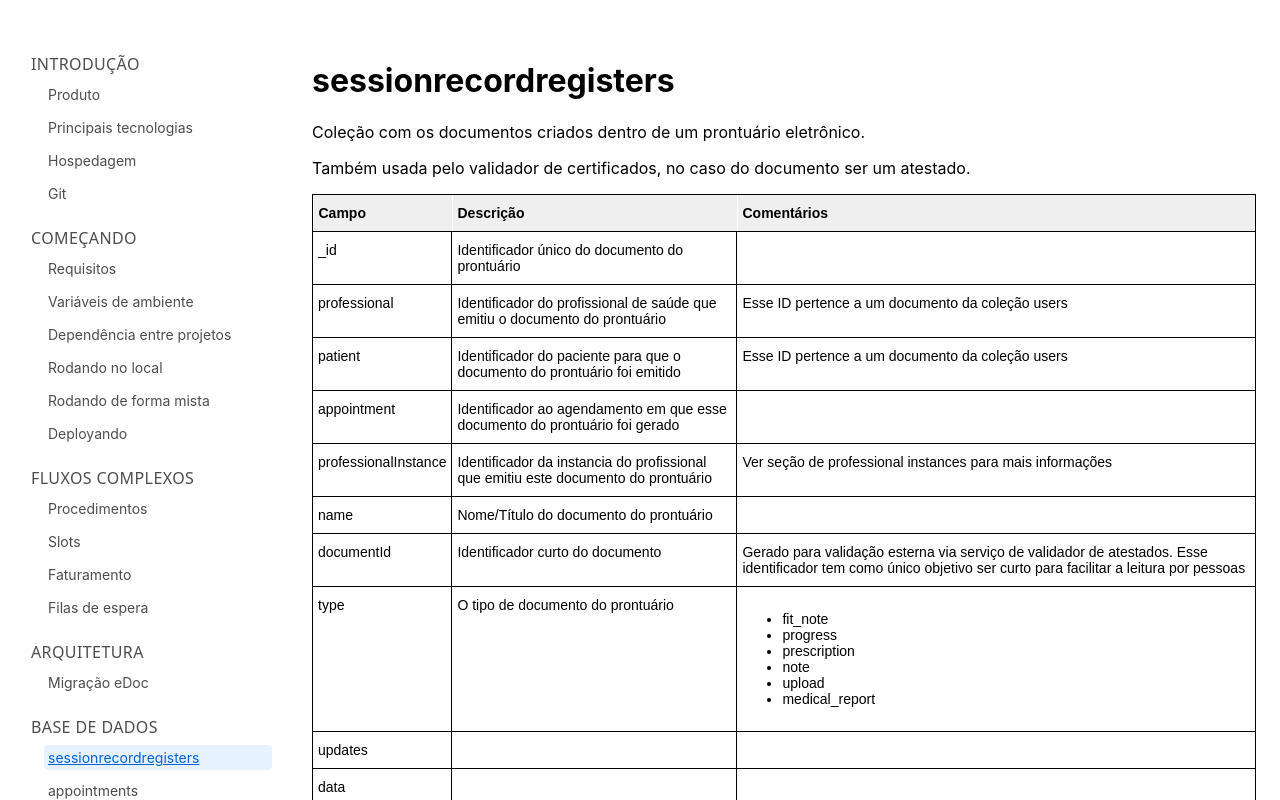
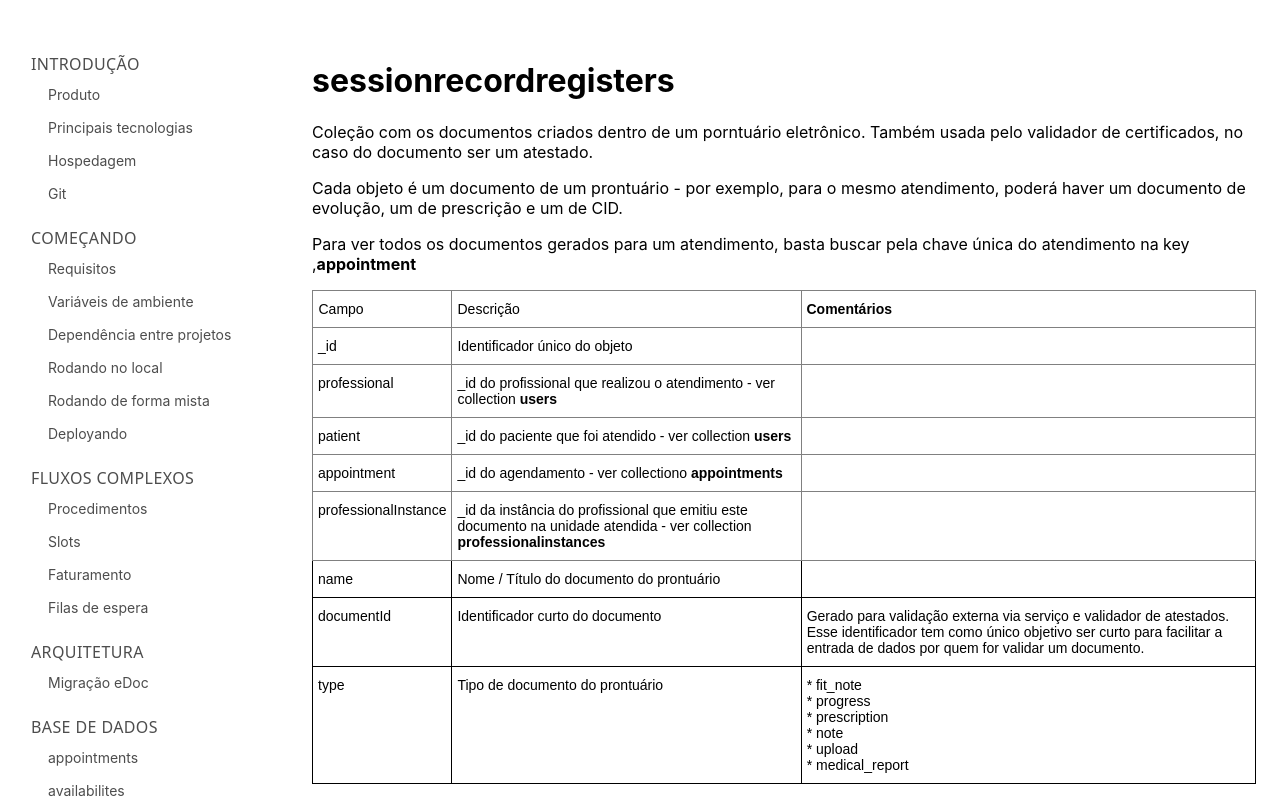
Before and after one commit to plenasaude/edoc-documentation, a React (Vite) app: page /mongo-collections/session-record-registers in a window 1280 px wide. Built offline with nearby package versions, Linux system fonts and the light colour scheme.

Commit message:
Added smsreceiveds documentation

```diff
--- a/src/App.tsx
+++ b/src/App.tsx
@@ -48,6 +48,7 @@ import Organizations from "./pages/MongoCollections/Organizations";
 import ProceduresCollection from "./pages/MongoCollections/Procedures";
 import Rooms from "./pages/MongoCollections/Rooms";
 import Screens from "./pages/MongoCollections/Screens";
+import Smsreceiveds from "./pages/MongoCollections/SmsReceiveds";
 
 import ComplexFlows from "./pages/ComplexFlows";
 import Procedures from "./pages/ComplexFlows/Procedures";
@@ -101,10 +102,7 @@ function App() {
 
         <Route path="/mongo-collections" element={<TOC />}>
           <Route index element={<MongoCollections />} />
-          <Route
-            path="session-record-registers"
-            element={<SessionRecordRegisters />}
-          />
+
           <Route path="appointments" element={<Appointments />} />
           <Route path="availabilities" element={<Availabilities />} />
           <Route path="cids" element={<Cids />} />
@@ -119,6 +117,11 @@ function App() {
           <Route path="procedures" element={<ProceduresCollection />} />
           <Route path="rooms" element={<Rooms />} />
           <Route path="screens" element={<Screens />} />
+          <Route
+            path="session-record-registers"
+            element={<SessionRecordRegisters />}
+          />
+          <Route path="smsreceiveds" element={<Smsreceiveds />} />
         </Route>
 
         <Route path="/projects" element={<TOC />}>
@@ -188,9 +191,7 @@ function TOC() {
         <TOCLink to="/architecture/migrations">Migração eDoc</TOCLink>
 
         <TOCTitle to="/mongo-collections">Base de dados</TOCTitle>
-        <TOCLink to="/mongo-collections/session-record-registers">
-          sessionrecordregisters
-        </TOCLink>
+
         <TOCLink to="/mongo-collections/appointments">appointments</TOCLink>
         <TOCLink to="/mongo-collections/availabilities">availabilites</TOCLink>
         <TOCLink to="/mongo-collections/cids">cids</TOCLink>
@@ -209,6 +210,10 @@ function TOC() {
         <TOCLink to="/mongo-collections/Procedures">procedures</TOCLink>
         <TOCLink to="/mongo-collections/Rooms">rooms</TOCLink>
         <TOCLink to="/mongo-collections/Screens">screens</TOCLink>
+        <TOCLink to="/mongo-collections/session-record-registers">
+          sessionrecordregisters
+        </TOCLink>
+        <TOCLink to="/mongo-collections/Smsreceiveds">smsreceiveds</TOCLink>
 
         <TOCTitle to="/projects">Projetos</TOCTitle>
         <TOCLink to="/projects/edocker">edocker</TOCLink>
--- a/src/pages/MongoCollections/SessionRecordRegisters.tsx
+++ b/src/pages/MongoCollections/SessionRecordRegisters.tsx
@@ -1,70 +1,4 @@
 import { PageContent } from "../../components/PageContent";
-import { DbSchemaTable } from "../../components/DbSchemaTable";
-
-const sessionRecordRegisterProps = [
-  {
-    field: "_id",
-    description: "Identificador único do documento do prontuário",
-    comments: "",
-  },
-  {
-    field: "professional",
-    description:
-      "Identificador do profissional de saúde que emitiu o documento do prontuário",
-    comments: "Esse ID pertence a um documento da coleção users",
-  },
-  {
-    field: "patient",
-    description:
-      "Identificador do paciente para que o documento do prontuário foi emitido",
-    comments: "Esse ID pertence a um documento da coleção users",
-  },
-  {
-    field: "appointment",
-    description:
-      "Identificador ao agendamento em que esse documento do prontuário foi gerado",
-    comments: "",
-  },
-  {
-    field: "professionalInstance",
-    description:
-      "Identificador da instancia do profissional que emitiu este documento do prontuário",
-    comments: "Ver seção de professional instances para mais informações",
-  },
-  {
-    field: "name",
-    description: "Nome/Título do documento do prontuário",
-    comments: "",
-  },
-  {
-    field: "documentId",
-    description: "Identificador curto do documento",
-    comments:
-      "Gerado para validação esterna via serviço de validador de atestados. Esse identificador tem como único objetivo ser curto para facilitar a leitura por pessoas",
-  },
-  {
-    field: "type",
-    description: "O tipo de documento do prontuário",
-    comments: (
-      <span>
-        <ul>
-          <li>fit_note</li>
-          <li>progress</li>
-          <li>prescription</li>
-          <li>note</li>
-          <li>upload</li>
-          <li>medical_report</li>
-        </ul>
-      </span>
-    ),
-  },
-  { field: "updates", description: "", comments: "" },
-  { field: "data", description: "", comments: "" },
-  { field: "specialPrescription", description: "", comments: "" },
-  { field: "createdAt", description: "", comments: "" },
-  { field: "isActive", description: "", comments: "" },
-  { field: "__v", description: "", comments: "" },
-];
 
 export default function SessionRecordRegisters() {
   return (
@@ -72,15 +6,99 @@ export default function SessionRecordRegisters() {
       <h1>sessionrecordregisters</h1>
 
       <p>
-        Coleção com os documentos criados dentro de um prontuário eletrônico.
+       Coleção com os documentos criados dentro de um porntuário eletrônico. Também usada pelo validador de certificados, no caso do documento ser um atestado.
       </p>
+      <p>Cada objeto é um documento de um prontuário - por exemplo, para o mesmo atendimento, poderá haver um documento de evolução, um de prescrição e um de CID.</p>
+      <p>Para ver todos os documentos gerados para um atendimento, basta buscar pela chave única do atendimento na key ,<b>appointment</b></p>
+      <>
+          <style
+            type="text/css"
+            dangerouslySetInnerHTML={{
+              __html:
+                "\n.tg  {border-collapse:collapse;border-spacing:0;}\n.tg td{border-color:black;border-style:solid;border-width:1px;font-family:Arial, sans-serif;font-size:14px;\n  overflow:hidden;padding:10px 5px;word-break:normal;}\n.tg th{border-color:black;border-style:solid;border-width:1px;font-family:Arial, sans-serif;font-size:14px;\n  font-weight:normal;overflow:hidden;padding:10px 5px;word-break:normal;}\n.tg .tg-j1i3{border-color:inherit;position:-webkit-sticky;position:sticky;text-align:left;top:-1px;vertical-align:top;\n  will-change:transform}\n.tg .tg-0pky{border-color:inherit;text-align:left;vertical-align:top}\n.tg .tg-0lax{text-align:left;vertical-align:top}\n@media screen and (max-width: 767px) {.tg {width: auto !important;}.tg col {width: auto !important;}.tg-wrap {overflow-x: auto;-webkit-overflow-scrolling: touch;}}"
+            }}
+          />
+          <div className="tg-wrap">
+            <table className="tg">
+              <thead>
+                <tr>
+                  <th className="tg-j1i3">Campo</th>
+                  <th className="tg-j1i3">Descrição</th>
+                  <th className="tg-j1i3">
+                    <span style={{ fontWeight: "bold" }}>Comentários</span>
+                  </th>
+                </tr>
+              </thead>
+              <tbody>
+                <tr>
+                  <td className="tg-0pky">_id</td>
+                  <td className="tg-0pky">Identificador único do objeto</td>
+                  <td className="tg-0pky" />
+                </tr>
+                <tr>
+                  <td className="tg-0pky">professional</td>
+                  <td className="tg-0pky">
+                    _id do profissional que realizou o atendimento - ver collection{" "}
+                    <span style={{ fontWeight: "bold" }}>users</span>
+                  </td>
+                  <td className="tg-0pky" />
+                </tr>
+                <tr>
+                  <td className="tg-0pky">patient</td>
+                  <td className="tg-0pky">
+                    _id do paciente que foi atendido - ver collection{" "}
+                    <span style={{ fontWeight: "bold" }}>users</span>
+                  </td>
+                  <td className="tg-0pky" />
+                </tr>
+                <tr>
+                  <td className="tg-0pky">appointment</td>
+                  <td className="tg-0pky">
+                    _id do agendamento - ver collectiono{" "}
+                    <span style={{ fontWeight: "bold" }}>appointments</span>
+                  </td>
+                  <td className="tg-0pky" />
+                </tr>
+                <tr>
+                  <td className="tg-0pky">professionalInstance</td>
+                  <td className="tg-0pky">
+                    _id da instância do profissional que emitiu este documento na
+                    unidade atendida - ver collection{" "}
+                    <span style={{ fontWeight: "bold" }}>professionalinstances</span>
+                  </td>
+                  <td className="tg-0pky" />
+                </tr>
+                <tr>
+                  <td className="tg-0lax">name</td>
+                  <td className="tg-0lax">Nome / Título do documento do prontuário</td>
+                  <td className="tg-0lax" />
+                </tr>
+                <tr>
+                  <td className="tg-0lax">documentId</td>
+                  <td className="tg-0lax">Identificador curto do documento</td>
+                  <td className="tg-0lax">
+                    Gerado para validação externa via serviço e validador de atestados.
+                    Esse identificador tem como único objetivo ser curto para facilitar
+                    a entrada de dados por quem for validar um documento.
+                  </td>
+                </tr>
+                <tr>
+                  <td className="tg-0lax">type</td>
+                  <td className="tg-0lax">Tipo de documento do prontuário</td>
+                  <td className="tg-0lax">
+                    * fit_note
+                    <br />* progress
+                    <br />* prescription
+                    <br />* note
+                    <br />* upload
+                    <br />* medical_report
+                  </td>
+                </tr>
+              </tbody>
+            </table>
+          </div>
+        </>
 
-      <p>
-        Também usada pelo validador de certificados, no caso do documento ser um
-        atestado.
-      </p>
-
-      <DbSchemaTable lines={sessionRecordRegisterProps} />
     </PageContent>
   );
 }
--- /dev/null
+++ b/src/pages/MongoCollections/SmsReceiveds.tsx
@@ -0,0 +1,102 @@
+import { PageContent } from "../../components/PageContent";
+
+export default function Smsreceiveds() {
+  return (
+    <PageContent>
+      <h1>smsreceiveds</h1>
+
+      <p>
+        Coleção onde são guardados todos os sms recebidos pelos serviços de SMS utilizados no sistema
+      </p>
+
+      <>
+        <style
+          type="text/css"
+          dangerouslySetInnerHTML={{
+            __html:
+              "\n.tg  {border-collapse:collapse;border-spacing:0;}\n.tg td{border-color:black;border-style:solid;border-width:1px;font-family:Arial, sans-serif;font-size:14px;\n  overflow:hidden;padding:10px 5px;word-break:normal;}\n.tg th{border-color:black;border-style:solid;border-width:1px;font-family:Arial, sans-serif;font-size:14px;\n  font-weight:normal;overflow:hidden;padding:10px 5px;word-break:normal;}\n.tg .tg-j1i3{border-color:inherit;position:-webkit-sticky;position:sticky;text-align:left;top:-1px;vertical-align:top;\n  will-change:transform}\n.tg .tg-0pky{border-color:inherit;text-align:left;vertical-align:top}\n.tg .tg-0lax{text-align:left;vertical-align:top}\n@media screen and (max-width: 767px) {.tg {width: auto !important;}.tg col {width: auto !important;}.tg-wrap {overflow-x: auto;-webkit-overflow-scrolling: touch;}}"
+          }}
+        />
+        <div className="tg-wrap">
+          <table className="tg">
+            <thead>
+              <tr>
+                <th className="tg-j1i3">Campo</th>
+                <th className="tg-j1i3">Descrição</th>
+                <th className="tg-j1i3">
+                  <span style={{ fontWeight: "bold" }}>Comentários</span>
+                </th>
+              </tr>
+            </thead>
+            <tbody>
+              <tr>
+                <td className="tg-0pky">_id</td>
+                <td className="tg-0pky">Identificador único do objeto</td>
+                <td className="tg-0pky" />
+              </tr>
+              <tr>
+                <td className="tg-0pky">messageId</td>
+                <td className="tg-0pky">
+                  Identificador único da mensagem no serviço terceiro de envio de
+                  mensagens
+                </td>
+                <td className="tg-0pky" />
+              </tr>
+              <tr>
+                <td className="tg-0pky">sender</td>
+                <td className="tg-0pky">
+                  Número de telefone de quem enviou a mensagem
+                </td>
+                <td className="tg-0pky" />
+              </tr>
+              <tr>
+                <td className="tg-0pky">text</td>
+                <td className="tg-0pky">Texto enviado na mensagem</td>
+                <td className="tg-0pky" />
+              </tr>
+              <tr>
+                <td className="tg-0pky">appointment</td>
+                <td className="tg-0pky">
+                  _id do Agendamento em relação ao qual a mensagem enviada tem relação
+                  - ver collection{" "}
+                  <span style={{ fontWeight: "bold" }}>appointments</span>
+                </td>
+                <td className="tg-0pky" />
+              </tr>
+              <tr>
+                <td className="tg-0lax">organization</td>
+                <td className="tg-0lax">
+                  _id da unidade do qual o agendamento faz parte - ver collection{" "}
+                  <span style={{ fontWeight: "bold" }}>organizations</span>
+                </td>
+                <td className="tg-0lax" />
+              </tr>
+              <tr>
+                <td className="tg-0lax">group</td>
+                <td className="tg-0lax">
+                  _id do grupo de unidades do qual o agendamento faz parte - ver
+                  collection{" "}
+                  <span style={{ fontWeight: "bold" }}>organizationgroups</span>
+                </td>
+                <td className="tg-0lax" />
+              </tr>
+              <tr>
+                <td className="tg-0lax">receivedAt</td>
+                <td className="tg-0lax">
+                  Data e hora que a mensagem foi recebida - em Unix Timestamp
+                </td>
+                <td className="tg-0lax" />
+              </tr>
+            </tbody>
+          </table>
+        </div>
+      </>
+
+
+
+
+
+
+    </PageContent>
+  );
+}
```
